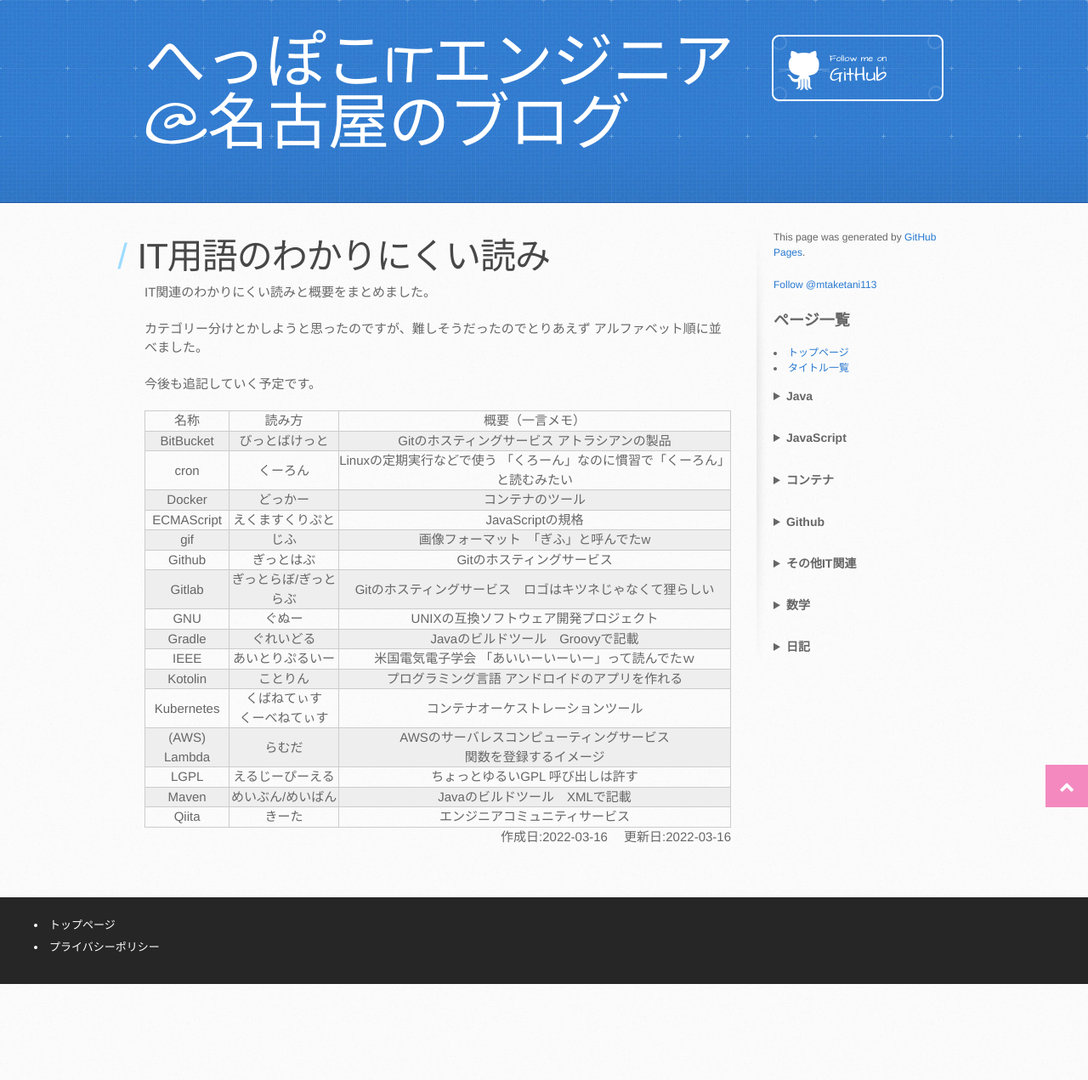
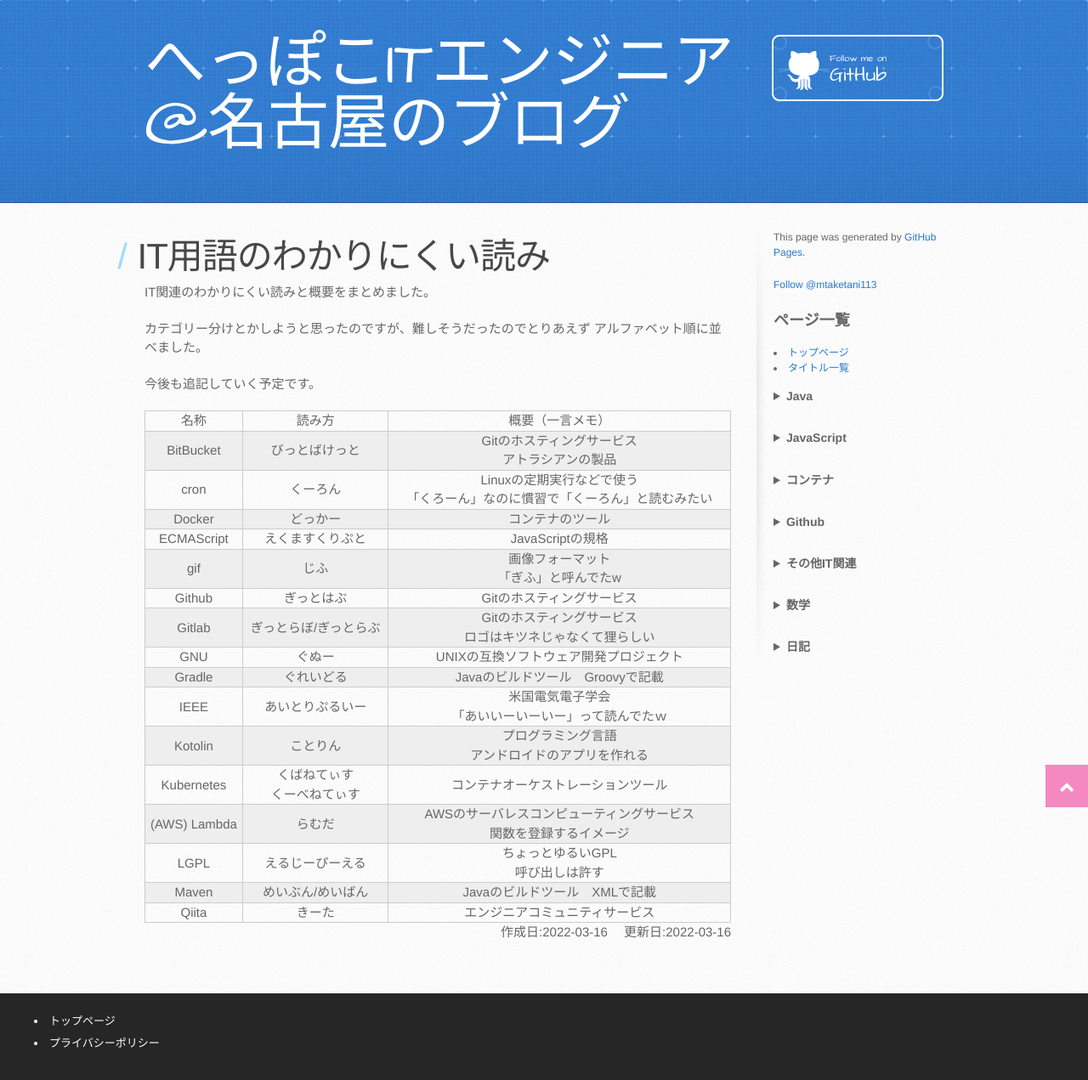
Before and after one commit to mtaketani113/mtaketani113.github.io, a Jekyll site: the page built from it/other/technicalTerms.md, in a window 1280 px wide. Shown: the whole page at 85% size. Built offline with Jekyll 4.4.1, drawn with Linux system fonts in a browser that asks for light colours; nearby versions of some CDN libraries; comment, search, counter and statistics services are not loaded; the repository's description, which GitHub fills in, is left out; before the commit the page ends 1158 px from its top, so only the background shows below that.

Commit message:
改行追加

```diff
--- a/it/other/technicalTerms.md
+++ b/it/other/technicalTerms.md
@@ -16,19 +16,19 @@ IT関連のわかりにくい読みと概要をまとめました。
 
 | 名称 | 読み方 | 概要（一言メモ） |
 | ---- | ---- | ---- |
-| BitBucket | びっとばけっと | Gitのホスティングサービス  アトラシアンの製品 |
-| cron | くーろん | Linuxの定期実行などで使う 「くろーん」なのに慣習で「くーろん」と読むみたい |
+| BitBucket | びっとばけっと | Gitのホスティングサービス<br/>アトラシアンの製品 |
+| cron | くーろん | Linuxの定期実行などで使う<br/>「くろーん」なのに慣習で「くーろん」と読むみたい |
 | Docker | どっかー | コンテナのツール |
 | ECMAScript | えくますくりぷと | JavaScriptの規格 |
-| gif | じふ | 画像フォーマット　「ぎふ」と呼んでたw |
+| gif | じふ | 画像フォーマット<br/>「ぎふ」と呼んでたw |
 | Github | ぎっとはぶ | Gitのホスティングサービス |
-| Gitlab | ぎっとらぼ/ぎっとらぶ | Gitのホスティングサービス　ロゴはキツネじゃなくて狸らしい |
+| Gitlab | ぎっとらぼ/ぎっとらぶ | Gitのホスティングサービス<br/>ロゴはキツネじゃなくて狸らしい |
 | GNU | ぐぬー | UNIXの互換ソフトウェア開発プロジェクト |
 | Gradle | ぐれいどる | Javaのビルドツール　Groovyで記載 |
-| IEEE | あいとりぷるいー | 米国電気電子学会 「あいいーいーいー」って読んでたｗ |
-| Kotolin | ことりん | プログラミング言語 アンドロイドのアプリを作れる |
+| IEEE | あいとりぷるいー | 米国電気電子学会<br/>「あいいーいーいー」って読んでたｗ |
+| Kotolin | ことりん | プログラミング言語<br/>アンドロイドのアプリを作れる |
 | Kubernetes | くばねてぃす<br/>くーべねてぃす | コンテナオーケストレーションツール |
 | (AWS) Lambda| らむだ | AWSのサーバレスコンピューティングサービス<br/>関数を登録するイメージ |
-| LGPL | えるじーぴーえる | ちょっとゆるいGPL 呼び出しは許す |
+| LGPL | えるじーぴーえる | ちょっとゆるいGPL<br/>呼び出しは許す |
 | Maven | めいぶん/めいばん | Javaのビルドツール　XMLで記載 |
 | Qiita | きーた | エンジニアコミュニティサービス |
```
